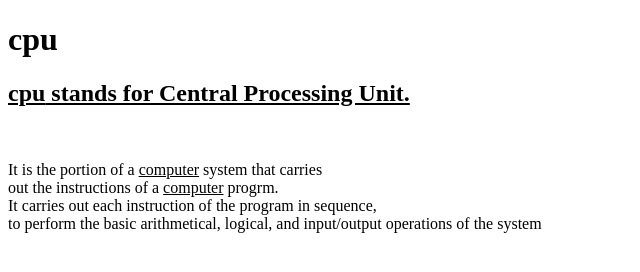
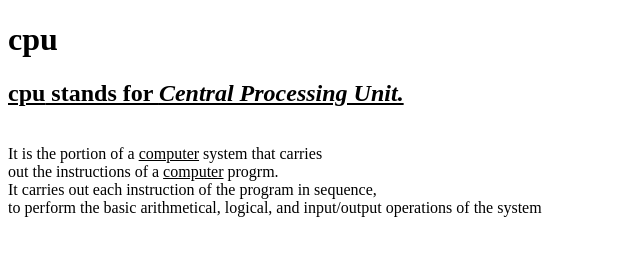
Before and after one commit to iamneo-production/edddacafbaafeeaadaeccdfffebaeceaec, a plain HTML site: page public/index.html in a window 1280 px wide. Shown: the whole page, without its empty margins (0-640 px from the left). Drawn offline with Linux system fonts and the light colour scheme.

Commit message:
Backup Commit

```diff
--- a/public/index.html
+++ b/public/index.html
@@ -9,8 +9,8 @@
 </head>
 <body>
    <h1>cpu</h1>
-   <h2><u><b>cpu</b> stands for Central Processing Unit.</u></h2><br>
-  <p>It is the portion of a <u>computer</u> system that carries<br>
+   <h2><u><b>cpu</b> stands for <i>Central Processing Unit.</i></u></h2><br>
+   It is the portion of a <u>computer</u> system that carries<br>
 out the instructions of a <u>computer</u> progrm.<br>
 It carries out each instruction of the program in sequence,<br>
 to perform the basic arithmetical, logical, and input/output operations of the system</p>
```
